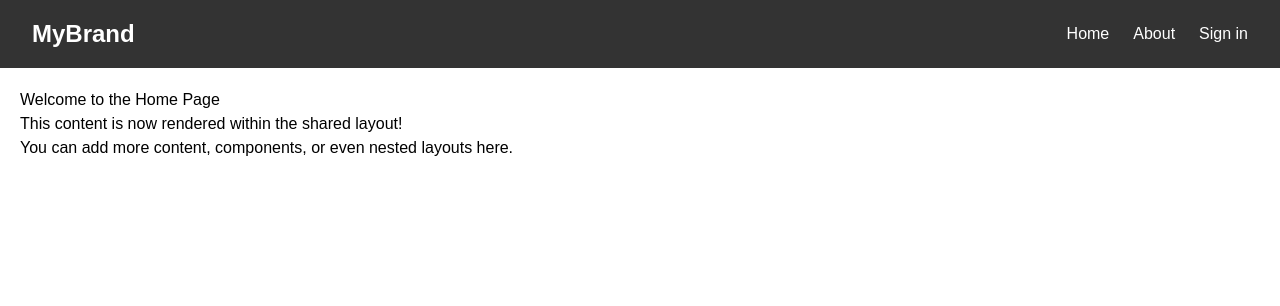
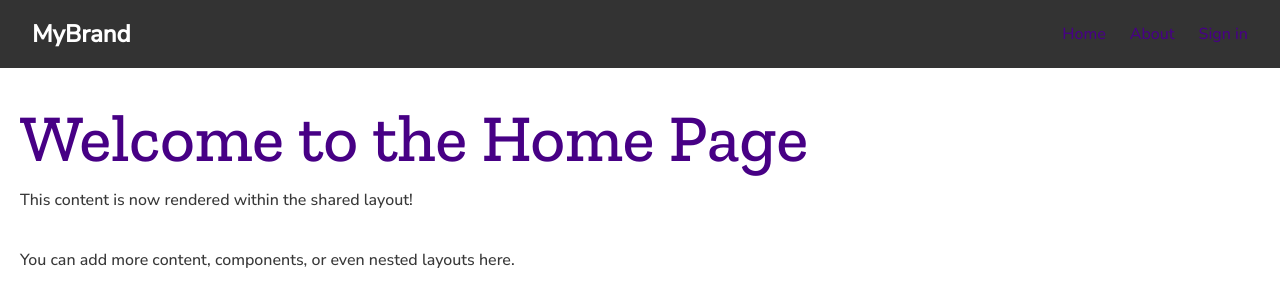
Before and after one commit to rcc-sjsu/rcc-site-final, a Next.js app: page / in a window 1280 px wide. Shown: the top 306 px of the page. Built offline with nearby package versions, Linux system fonts and the light colour scheme; no server answers.

Commit message:
refactor common styling in globals.css and old repo changes to layout.tsx

```diff
--- a/src/app/globals.css
+++ b/src/app/globals.css
@@ -1,10 +1,110 @@
 @import 'tailwindcss';
 
-html,
-body {
-  height: 100%; /* Ensure html and body take full viewport height */
-  margin: 0;
-  padding: 0;
-  font-family: sans-serif; /* Example font */
-  box-sizing: border-box;
+@theme inline {
+  /* some colors from Figma prototypes */
+  --color-brand-dark-grey: #383838;
+  --color-brand-dark-purple: #411A63;
+  --color-brand-indigo: #470085;
+  --color-brand-pale-purple: #DEB8FE;
+  --color-brand-cobalt-blue: #2F419B;
+  --color-brand-pale-blue: #E2E8FD;
+  --color-brand-dark-pastel-purple: #9580D7;
+  --color-brand-light-steel-blue: #7289DA;
+  --color-brand-lilac: #CDA8F9;
+
+  /* some Mozilla colors */
+  --color-brand-ironside-grey: #666666;
+  --color-brand-dark-dune-grey: #333333;
+
+  /* primary RCC brand colors */
+  --color-brand-dark-lavender: #7972a8;
+  --color-brand-lavender: #c4baea;
+  --color-brand-dull-periwinkle: #93a2e2;
+  --color-brand-baby-pink: #f6badf;
+  --color-brand-baby-blue: #9bd6f5;
+
+  /* supporting RCC brand colors */
+  --color-brand-dark-violet: #280b63;
+  --color-brand-pale-violet: #caaaf3;
+  --color-brand-dark-periwinkle: #576dd2;
 }
+
+:root {
+  /* some colors from Figma prototypes */
+  --color-brand-dark-grey: #383838;
+  --color-brand-dark-purple: #411A63;
+  --color-brand-indigo: #470085;
+  --color-brand-pale-purple: #DEB8FE;
+  --color-brand-cobalt-blue: #2F419B;
+  --color-brand-pale-blue: #E2E8FD;
+  --color-brand-dark-pastel-purple: #9580D7;
+  --color-brand-light-steel-blue: #7289DA;
+  --color-brand-lilac: #CDA8F9;
+
+  /* some Mozilla colors */
+  --color-brand-ironside-grey: #666666;
+  --color-brand-dark-dune-grey: #333333;
+
+  /* primary RCC brand colors */
+  --color-brand-dark-lavender: #7972a8;
+  --color-brand-lavender: #c4baea;
+  --color-brand-dull-periwinkle: #93a2e2;
+  --color-brand-baby-pink: #f6badf;
+  --color-brand-baby-blue: #9bd6f5;
+
+  /* supporting RCC brand colors */
+  --color-brand-dark-violet: #280b63;
+  --color-brand-pale-violet: #caaaf3;
+  --color-brand-dark-periwinkle: #576dd2;
+}
+
+@layer base {
+  body {
+    color: var(--color-brand-dark-grey);
+    font-family: var(--font-nunito-sans);
+  }
+
+  h1, h2, h3, h4, h5, h6 {
+    font-family: var(--font-zilla-slab);
+  }
+
+  h1 {
+    color: var(--color-brand-indigo);
+    font-size: 50pt;
+  }
+
+  p {
+    max-width: 70ch;
+    line-height: 1.5;
+    font-size: 19;
+    margin-bottom: 2.25em;
+  }
+
+  a {
+    color: var(--color-brand-indigo);
+  }
+
+  hr {
+    outline: black;
+    width: 100%;
+  }
+}
+
+/* class for future accessibility feature (a skip link) */
+.skip-to-content-link {
+  @apply bg-[var(--color-brand-dark-violet)] p-2 lg:p-3 top-2 left-2 absolute;
+  /* background: var(--color-brand-blue-peacock);
+  padding: 10px;
+  top: 1%;
+  left: 1%;
+  position: absolute;
+  transform: translateY(-100%); */
+  transition: transform 0.3s;
+  color: white;
+  outline-color: var(--color-brand-dark-periwinkle);
+  outline-offset: 3px;
+}
+
+.skip-to-content-link:focus {
+  transform: translateY(0%);
+}
--- a/src/app/layout.tsx
+++ b/src/app/layout.tsx
@@ -1,23 +1,30 @@
 import type { Metadata } from 'next';
-import { Geist, Geist_Mono } from 'next/font/google';
+import { Inter, Nunito_Sans, Zilla_Slab } from 'next/font/google';
 import './globals.css';
 import Header from '@/components/header/Header';
 import styles from './page.module.css';
 
-// UPDATE FOR RCC SITE
-const geistSans = Geist({
-  variable: '--font-geist-sans',
+const inter = Inter({
   subsets: ['latin'],
+  variable: '--font-inter',
+  weight: '400',
 });
 
-const geistMono = Geist_Mono({
-  variable: '--font-geist-mono',
+const nunitoSans = Nunito_Sans({
   subsets: ['latin'],
+  variable: '--font-nunito-sans',
+  weight: '500',
+});
+
+const zillaSlab = Zilla_Slab({
+  subsets: ['latin'],
+  variable: '--font-zilla-slab',
+  weight: '500',
 });
 
 export const metadata: Metadata = {
   title: 'RCC Site',
-  description: '',
+  description: "Member Portal for SJSU's Responsible Computing Club",
 };
 
 export default function RootLayout({
@@ -27,7 +34,7 @@ export default function RootLayout({
 }>) {
   return (
     <html lang="en">
-      <body className={`${geistSans.variable} ${geistMono.variable} antialiased ${styles.container}`}>
+      <body className={`${nunitoSans.variable} ${inter.variable} ${zillaSlab.variable}`}>
         {/* The Header component will appear on all pages */}
         <Header />
         {/* All your page content will be rendered inside this main tag */}
```
